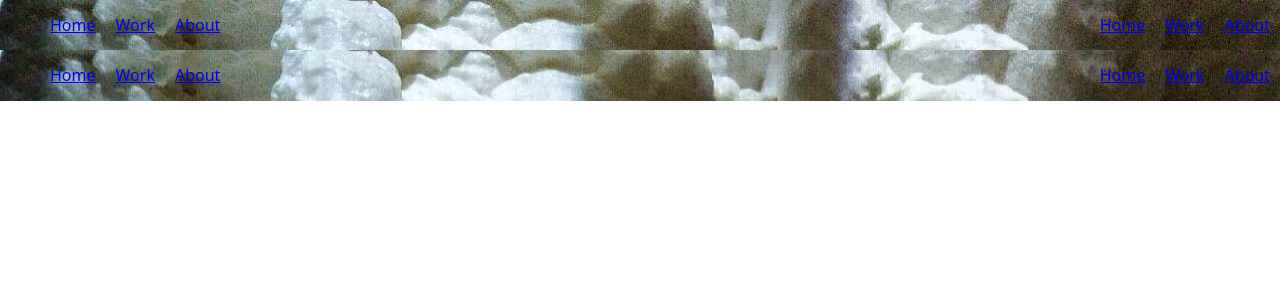
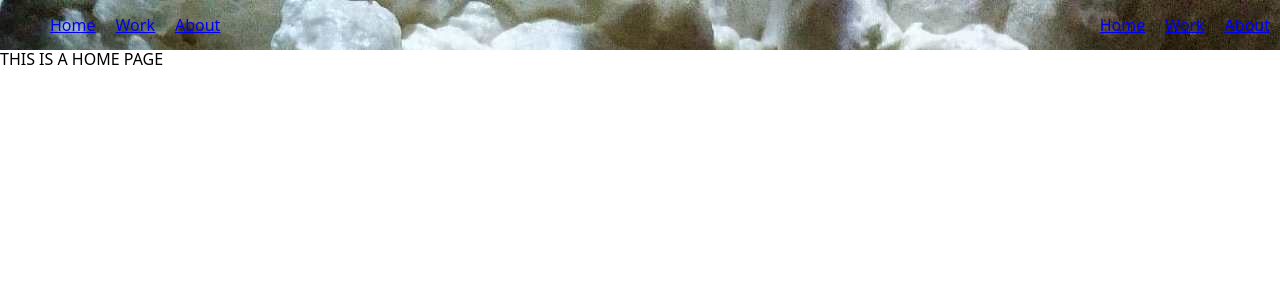
Before and after one commit to tmf-code/portfolio, a Next.js app: page / in a window 1280 px wide. Shown: the top 300 px of the page. Built offline with nearby package versions, Linux system fonts and the light colour scheme.

Commit message:
Remove redundant headers from index

```diff
--- a/pages/index.tsx
+++ b/pages/index.tsx
@@ -1,16 +1,3 @@
-import Head from 'next/head';
-import { HeaderBar } from '../components/header-bar';
-
-const Home = (): React.ReactElement => (
-  <div className="container">
-    <Head>
-      <title>TMF Design Portfolio</title>
-      <link rel="icon" href="/favicon.ico" />
-    </Head>
-    <main>
-      <HeaderBar></HeaderBar>
-    </main>
-  </div>
-);
+const Home = (): React.ReactElement => <div className="container">THIS IS A HOME PAGE</div>;
 
 export default Home;
```
